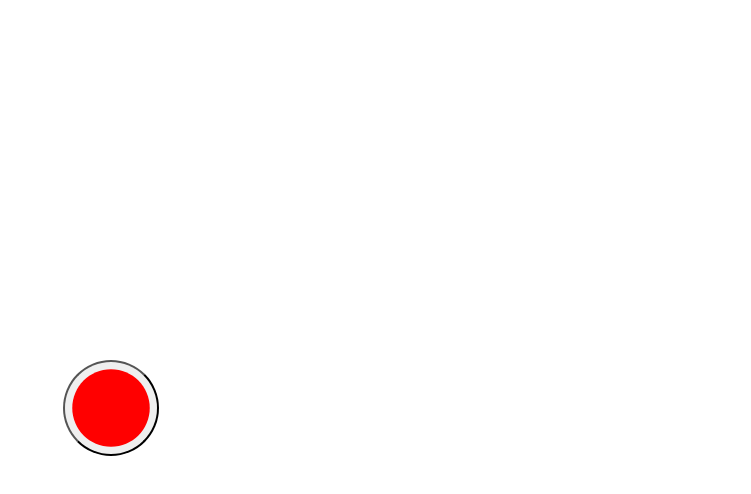
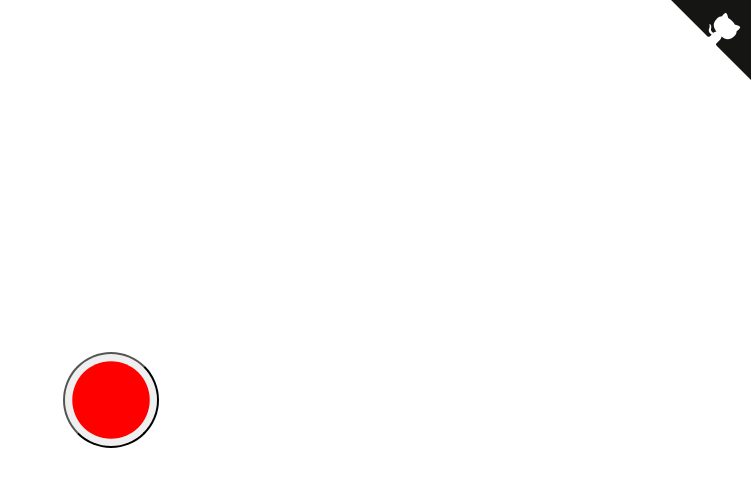
Before and after one commit to lethang7794/recorder, a plain HTML site: page index.html in a window 1280 px wide. Shown: the whole page, without its empty margins (529-1280 px from the left). Drawn offline with Linux system fonts and the light colour scheme.

Commit message:
Add link to Github repo

```diff
--- a/index.html
+++ b/index.html
@@ -11,6 +11,51 @@
 
 <body>
   <div id="App">
+    <a href="https://github.com/lethang7794/recorder" class="github-corner" aria-label="View source on GitHub"><svg
+        width="80" height="80" viewBox="0 0 250 250"
+        style="fill:#151513; color:#fff; position: absolute; top: 0; border: 0; right: 0;" aria-hidden="true">
+        <path d="M0,0 L115,115 L130,115 L142,142 L250,250 L250,0 Z"></path>
+        <path
+          d="M128.3,109.0 C113.8,99.7 119.0,89.6 119.0,89.6 C122.0,82.7 120.5,78.6 120.5,78.6 C119.2,72.0 123.4,76.3 123.4,76.3 C127.3,80.9 125.5,87.3 125.5,87.3 C122.9,97.6 130.6,101.9 134.4,103.2"
+          fill="currentColor" style="transform-origin: 130px 106px;" class="octo-arm"></path>
+        <path
+          d="M115.0,115.0 C114.9,115.1 118.7,116.5 119.8,115.4 L133.7,101.6 C136.9,99.2 139.9,98.4 142.2,98.6 C133.8,88.0 127.5,74.4 143.8,58.0 C148.5,53.4 154.0,51.2 159.7,51.0 C160.3,49.4 163.2,43.6 171.4,40.1 C171.4,40.1 176.1,42.5 178.8,56.2 C183.1,58.6 187.2,61.8 190.9,65.4 C194.5,69.0 197.7,73.2 200.1,77.6 C213.8,80.2 216.3,84.9 216.3,84.9 C212.7,93.1 206.9,96.0 205.4,96.6 C205.1,102.4 203.0,107.8 198.3,112.5 C181.9,128.9 168.3,122.5 157.7,114.1 C157.9,116.9 156.7,120.9 152.7,124.9 L141.0,136.5 C139.8,137.7 141.6,141.9 141.8,141.8 Z"
+          fill="currentColor" class="octo-body"></path>
+      </svg></a>
+    <style>
+      .github-corner:hover .octo-arm {
+        animation: octocat-wave 560ms ease-in-out
+      }
+
+      @keyframes octocat-wave {
+
+        0%,
+        100% {
+          transform: rotate(0)
+        }
+
+        20%,
+        60% {
+          transform: rotate(-25deg)
+        }
+
+        40%,
+        80% {
+          transform: rotate(10deg)
+        }
+      }
+
+      @media (max-width:500px) {
+        .github-corner:hover .octo-arm {
+          animation: none
+        }
+
+        .github-corner .octo-arm {
+          animation: octocat-wave 560ms ease-in-out
+        }
+      }
+    </style>
+
     <div style="position: relative;">
       <div style="position: absolute; top: -1rem; font-size: 1.5rem" class="time" id="display">00:00:00</div>
     </div>
--- a/style.css
+++ b/style.css
@@ -1,3 +1,7 @@
+body {
+  margin: 0;
+}
+
 #App {
   display: flex;
   flex-direction: column;
```
